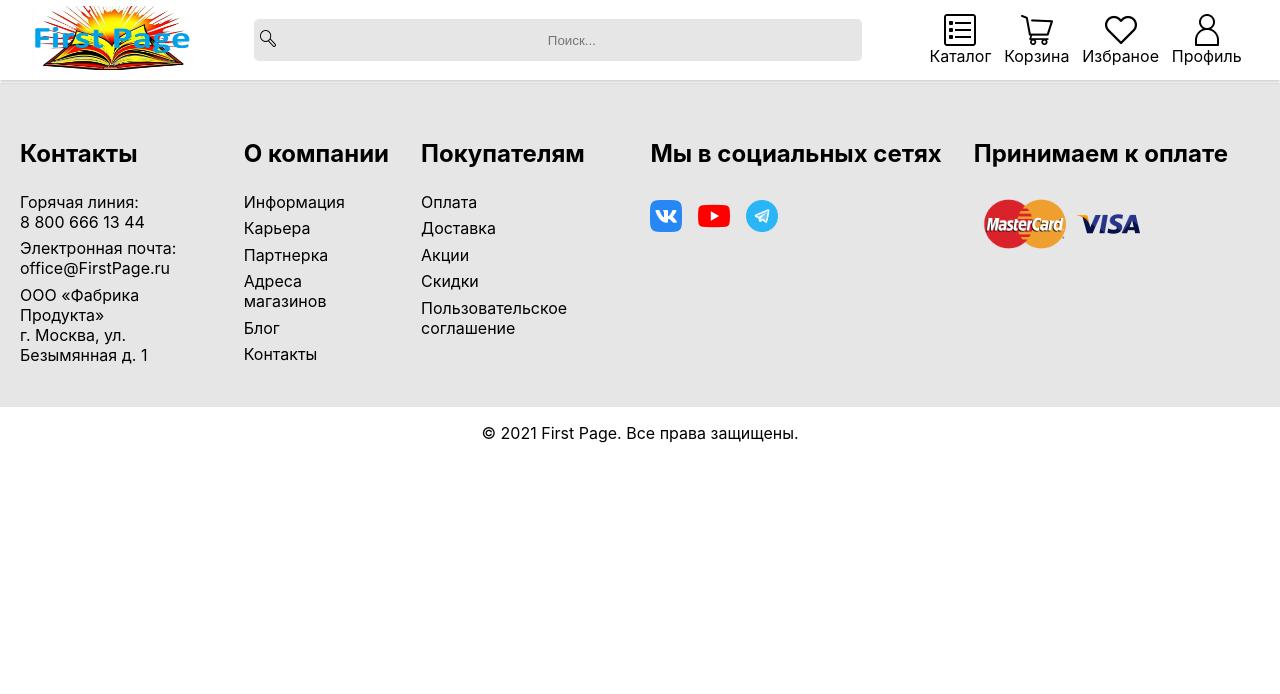
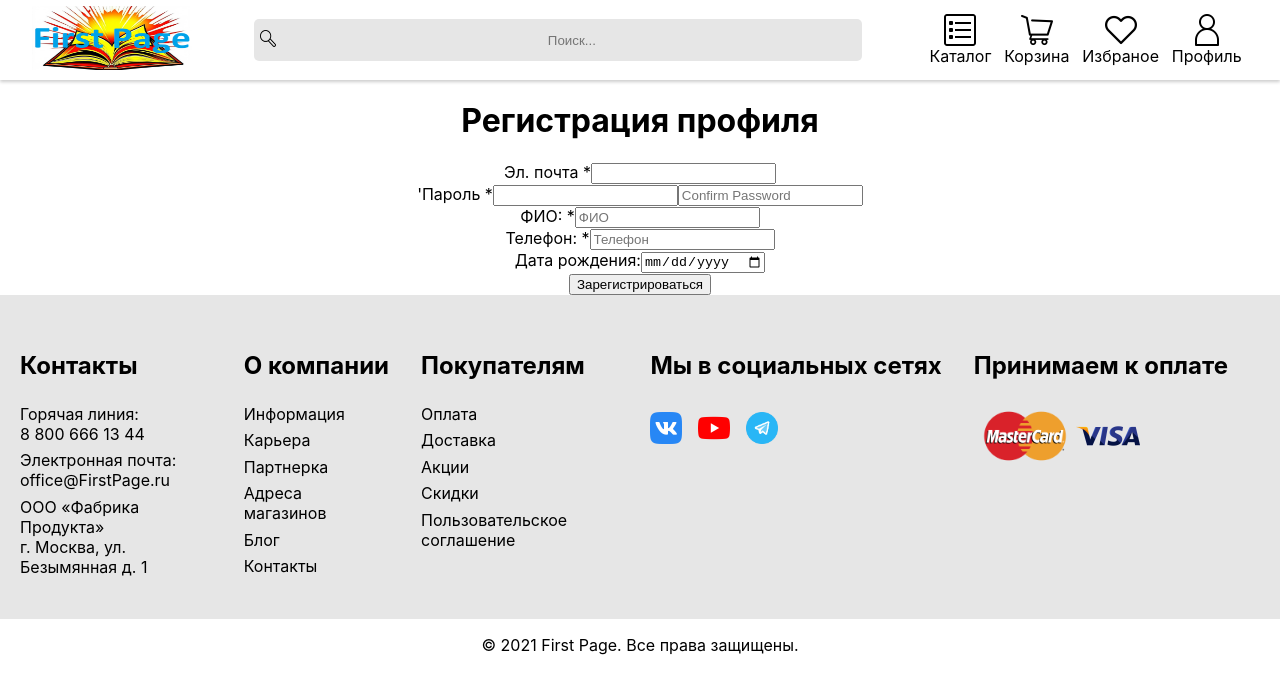
Before and after one commit to DNibras/comic-shop, a React (Vite) app: page /registration in a window 1280 px wide. Shown: the top 694 px of the page. Built offline with nearby package versions, Linux system fonts and the light colour scheme.

Commit message:
add LoginProfile

```diff
--- a/src/App.tsx
+++ b/src/App.tsx
@@ -3,11 +3,12 @@
 import HomePage from './pages/HomePage'
 import { Route, Routes } from 'react-router-dom'
 import Footer from './components/Footer'
-import LoginProfile from './pages/LoginProfile'
+import LoginProfile from './components/LoginProfile'
 import BottomBar from './components/BottomBar'
 import Catalog from './pages/Catalog'
 import Cart from './pages/Cart'
-import Wishlist from './pages/Wishlist'
+import RegisterProfile from './components/RegisterProfile'
+// import Wishlist from './pages/Wishlist'
 
 
 function App() {
@@ -21,7 +22,8 @@
         <Route path='/login' element={<LoginProfile />} />
         <Route path='/catalog' element={<Catalog />} />
         <Route path='/cart' element={<Cart />} />
-        <Route path='/Wishlist' element={<Wishlist />} />
+        <Route path='/registration' element={<RegisterProfile />} />
+        {/* <Route path='/Wishlist' element={<Wishlist />} /> */}
       </Routes>
       <BottomBar />
       <Footer />
--- a/src/components/LoginProfile/index.tsx
+++ b/src/components/LoginProfile/index.tsx
@@ -1,3 +1,4 @@
+import { Link } from 'react-router-dom';
 import './style.css';
 
 const LoginProfile = () => {
@@ -22,6 +23,7 @@
             />
             <button className="login">Войти</button>
             <a href="">Забыли пароль?</a>
+            <Link to={'/registration'}>Регистрация</Link>
         </section>
       </form>
     </section>
--- /dev/null
+++ b/src/components/RegisterProfile/index.tsx
@@ -0,0 +1,45 @@
+const RegisterProfile = () => {
+
+  return (
+    <form className="register-profile-container">
+      <h1>Регистрация профиля</h1>
+      <div>
+        <label htmlFor="email">Эл. почта *</label>
+        <input
+          type="email"
+          name="email"
+          id="email"
+        />
+      </div>
+      <div>
+        <label htmlFor="password">'Пароль *</label>
+        <input
+          type="password"
+          name="password"
+          id="password"
+        />
+        <input
+          type="password"
+          id="confirmPassword"
+          placeholder="Confirm Password"
+          className="confirm-password-input"
+        />
+      </div>
+      <div>
+        <label htmlFor="fullName">ФИО: *</label>
+        <input type="text" id="fullName" placeholder="ФИО" />
+      </div>
+      <div>
+        <label htmlFor="phone">Телефон: *</label>
+        <input type="tel" id="phone" placeholder="Телефон" />
+      </div>
+      <div>
+        <label htmlFor="birthday">Дата рождения:</label>
+        <input type="date" id="birthday" />
+      </div>
+      <button className="register-button" type="submit">Зарегистрироваться</button>
+    </form>
+  )
+}
+
+export default RegisterProfile
--- a/src/pages/Wishlist/index.tsx
+++ b/src/pages/Wishlist/index.tsx
@@ -1,29 +1,29 @@
-import React from 'react';
+// import React from 'react';
 
-interface WishlistItem {
-  title: string;
-  image: string;
-  price: number;
-}
+// interface WishlistItem {
+//   title: string;
+//   image: string;
+//   price: number;
+// }
 
-interface WishlistPageProps {
-  wishlist: WishlistItem[];
-}
+// interface WishlistPageProps {
+//   wishlist: WishlistItem[];
+// }
 
-const Wishlist: React.FC<WishlistPageProps> = ({ wishlist }) => {
-  return (
-    <div>
-      <h1>Избранные товары</h1>
-      {wishlist.map((item, index) => (
-        <div key={index}>
-          <img src={item.image} alt={item.title} />
-          <h3>{item.title}</h3>
-          <p>Цена: {item.price} руб</p>
-          <button onClick={() => console.log(`Купить ${item.title}`)}>Купить</button>
-        </div>
-      ))}
-    </div>
-  );
-};
+// const Wishlist: React.FC<WishlistPageProps> = ({ wishlist }) => {
+//   return (
+//     <div>
+//       <h1>Избранные товары</h1>
+//       {wishlist.map((item, index) => (
+//         <div key={index}>
+//           <img src={item.image} alt={item.title} />
+//           <h3>{item.title}</h3>
+//           <p>Цена: {item.price} руб</p>
+//           <button onClick={() => console.log(`Купить ${item.title}`)}>Купить</button>
+//         </div>
+//       ))}
+//     </div>
+//   );
+// };
 
-export default Wishlist;
+// export default Wishlist;
```
Also changed, not shown: src/components/RegisterProfile/style.css (added).
